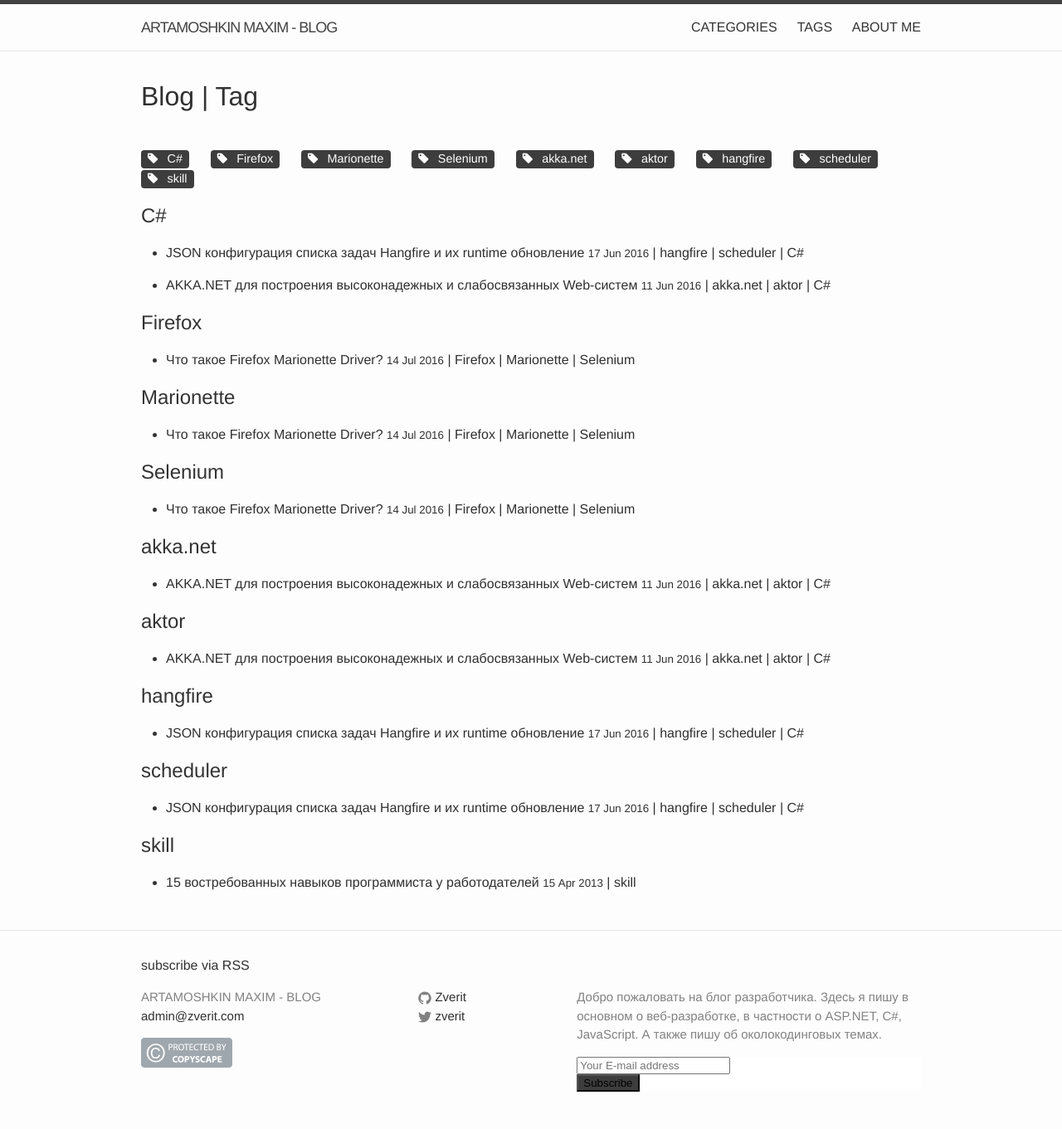
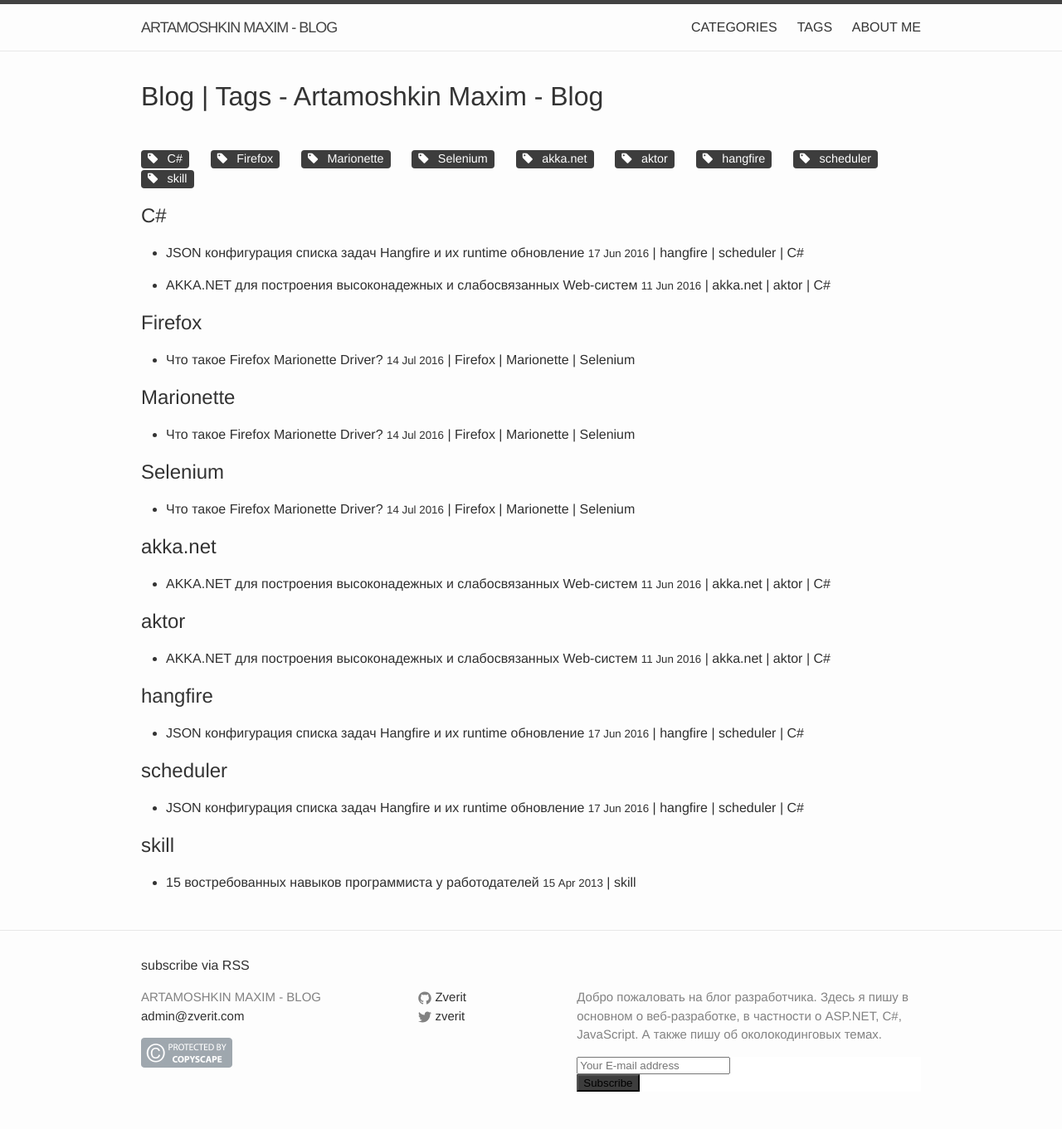
Before and after one commit to martamoshkin/blog.zverit.com, a Jekyll site: the page built from tag.html, in a window 1280 px wide. Shown: the whole page at 83% size. Built offline with Jekyll 4.4.1, drawn with Linux system fonts in a browser that asks for light colours; nearby versions of some CDN libraries; comment, search, counter and statistics services are not loaded.

Commit message:
Update tag.html

```diff
--- a/tag.html
+++ b/tag.html
@@ -1,6 +1,6 @@
 ---
 layout:   default
-title:    Tag
+title:    Tags - Artamoshkin Maxim - Blog
 ---
 {% comment%}
 Here we generate all the tags.
```
